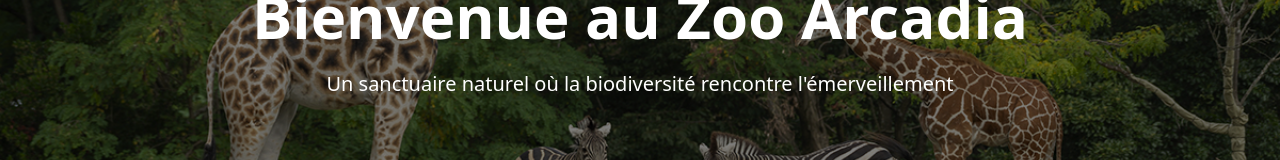
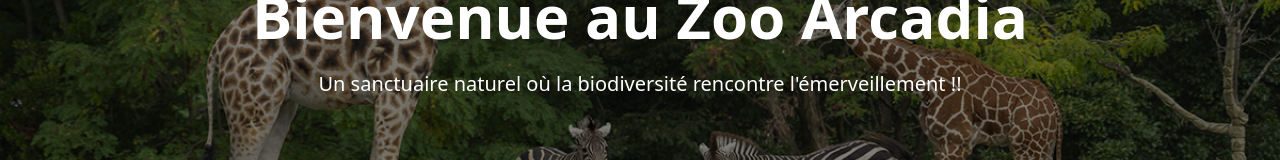
Before and after one commit to Elgauch0/FrontEndZooV1.2, a React (Vite) app: page / in a window 1280 px wide. Shown: the part 202-362 px from the top of the page. Built offline with nearby package versions, Linux system fonts and the light colour scheme; no server answers.

Commit message:
adding url backend

```diff
--- a/src/pages/Home.jsx
+++ b/src/pages/Home.jsx
@@ -49,7 +49,7 @@ const Accueil = () => {
               Bienvenue au Zoo Arcadia
             </h1>
             <p className="text-lg md:text-xl max-w-2xl mx-auto">
-              Un sanctuaire naturel où la biodiversité rencontre l'émerveillement
+              Un sanctuaire naturel où la biodiversité rencontre l'émerveillement !!
             </p>
           </div>
         </div>
```
Also changed, not shown: 1 other file (tests, documents, lock files or other folders).
